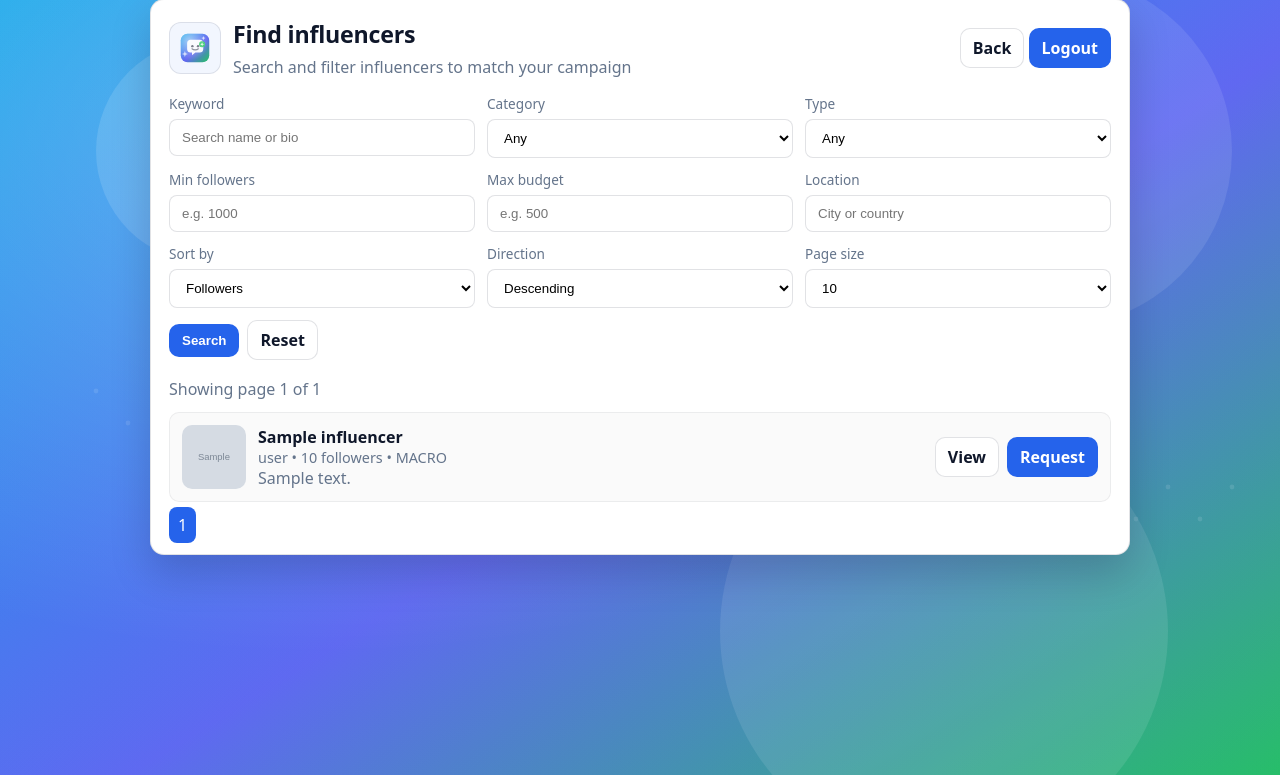
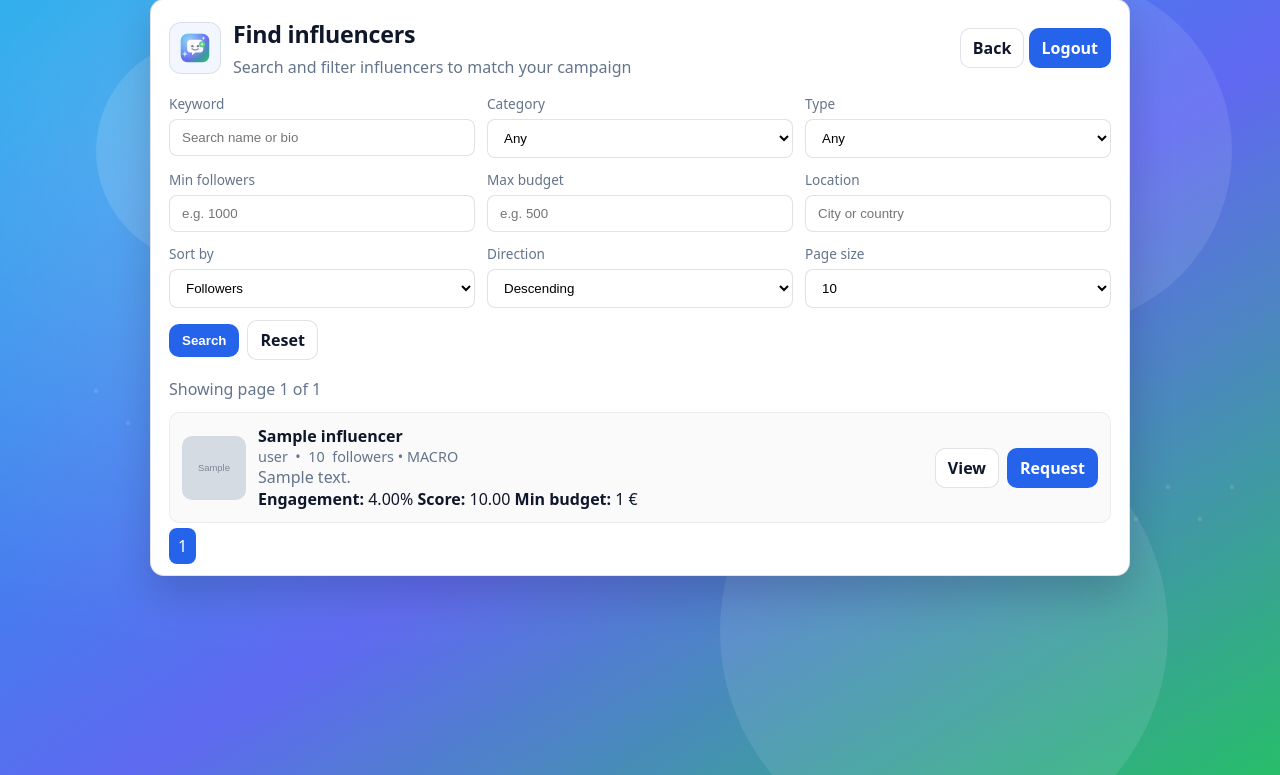
Before and after one commit to IliasMitseas/inFluApp, a Spring Boot app: page /influencers/search in a window 1280 px wide. Shown: the part 25-800 px from the top of the page. Run offline with Spring Boot 4, Linux system fonts and the light colour scheme; a user stored in the database is signed in; tables that the repository leaves empty hold one stand-in row (values such as "Sample post"); grey boxes marked "Sample" are stand-in pictures; some of the project's set-up classes (security, data sources, template engines, error pages and the like) are left out, and stand-ins take their place.

Commit message:
business search influencer details

```diff
--- a/src/main/resources/templates/influencer-search.html
+++ b/src/main/resources/templates/influencer-search.html
@@ -182,9 +182,19 @@
                 <div class="meta">
                     <div class="title" th:text="${inf.name}">Name</div>
                     <div class="sub">
-                        <span th:text="${inf.username}">username</span> • <span th:text="${inf.totalFollowers}">0</span> followers • <span th:text="${inf.influencerType}">TYPE</span>
+                        <span th:text="${inf.username}">username</span>
+                        &nbsp;•&nbsp;
+                        <span th:text="${T(org.ilias.influapp.utils.NumberFormatUtils).compact(inf.totalFollowers)}">0</span>
+                        &nbsp;followers • <span th:text="${inf.influencerType}">TYPE</span>
                     </div>
                     <div class="muted" th:text="${inf.bio}"></div>
+
+                    <div class="result-details">
+                        <span><strong>Engagement:</strong>&nbsp;<span th:text="${inf.engagementRate != null ? T(org.ilias.influapp.utils.NumberFormatUtils).twoDecimals(inf.engagementRate) + '%' : '0.00%'}">0.00%</span></span>
+                        <span><strong>Score:</strong>&nbsp;<span th:text="${inf.influencerScore != null ? T(org.ilias.influapp.utils.NumberFormatUtils).twoDecimals(inf.influencerScore) : 'N/A'}">N/A</span></span>
+                        <span th:if="${inf.minCollaborationBudget != null}"><strong>Min budget:</strong>&nbsp;<span th:text="${T(org.ilias.influapp.utils.NumberFormatUtils).compact(inf.minCollaborationBudget) + ' €'}">-</span></span>
+                        <span th:if="${inf.minCollaborationBudget == null}"><strong>Min budget:</strong>&nbsp;<span class="muted">N/A</span></span>
+                    </div>
                 </div>
                 <div style="margin-left:auto; display:flex; gap:8px; align-items:center;">
                     <a th:href="@{/influencers/{id}(id=${inf.id})}" class="btn">View</a>
```
